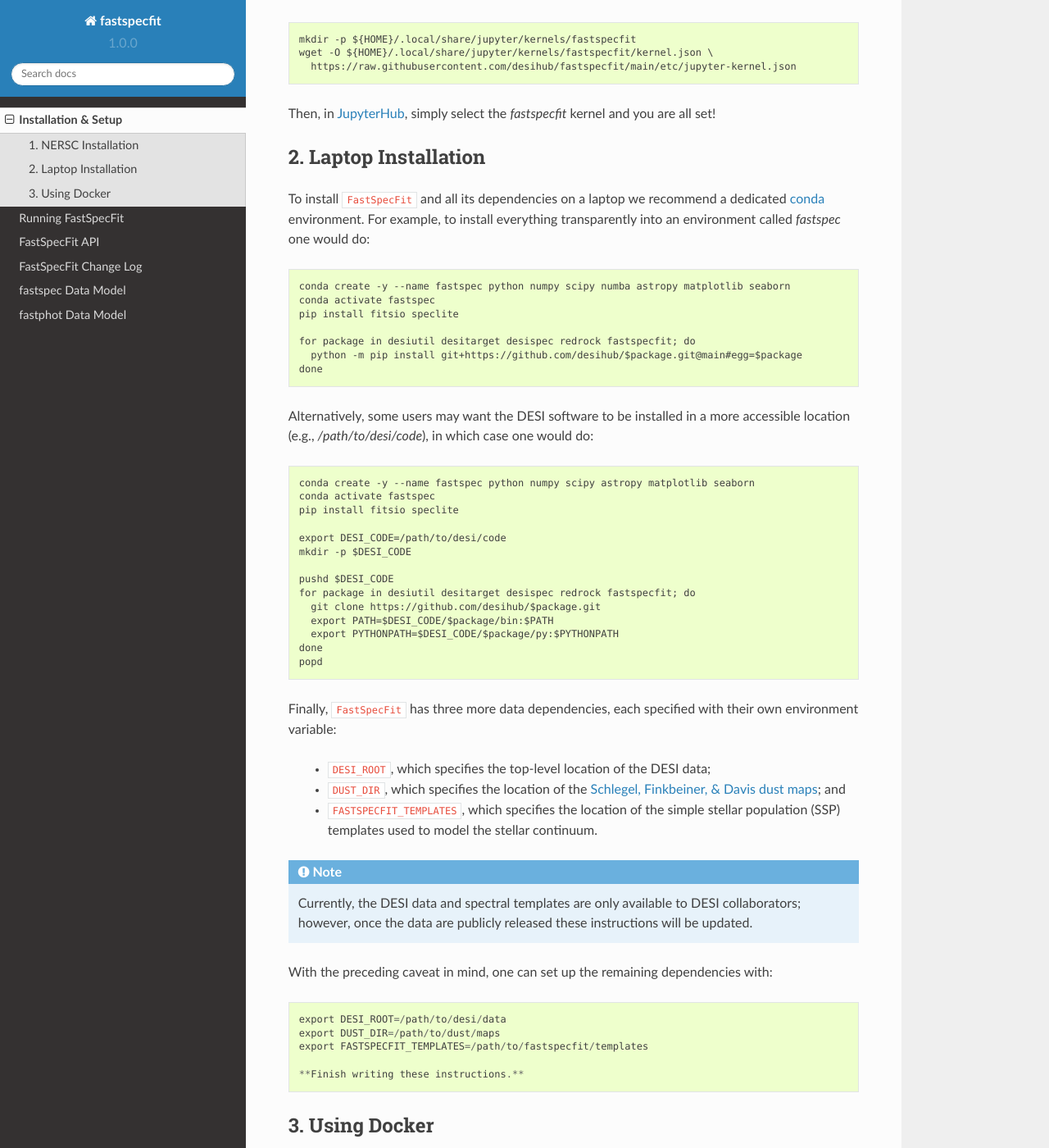
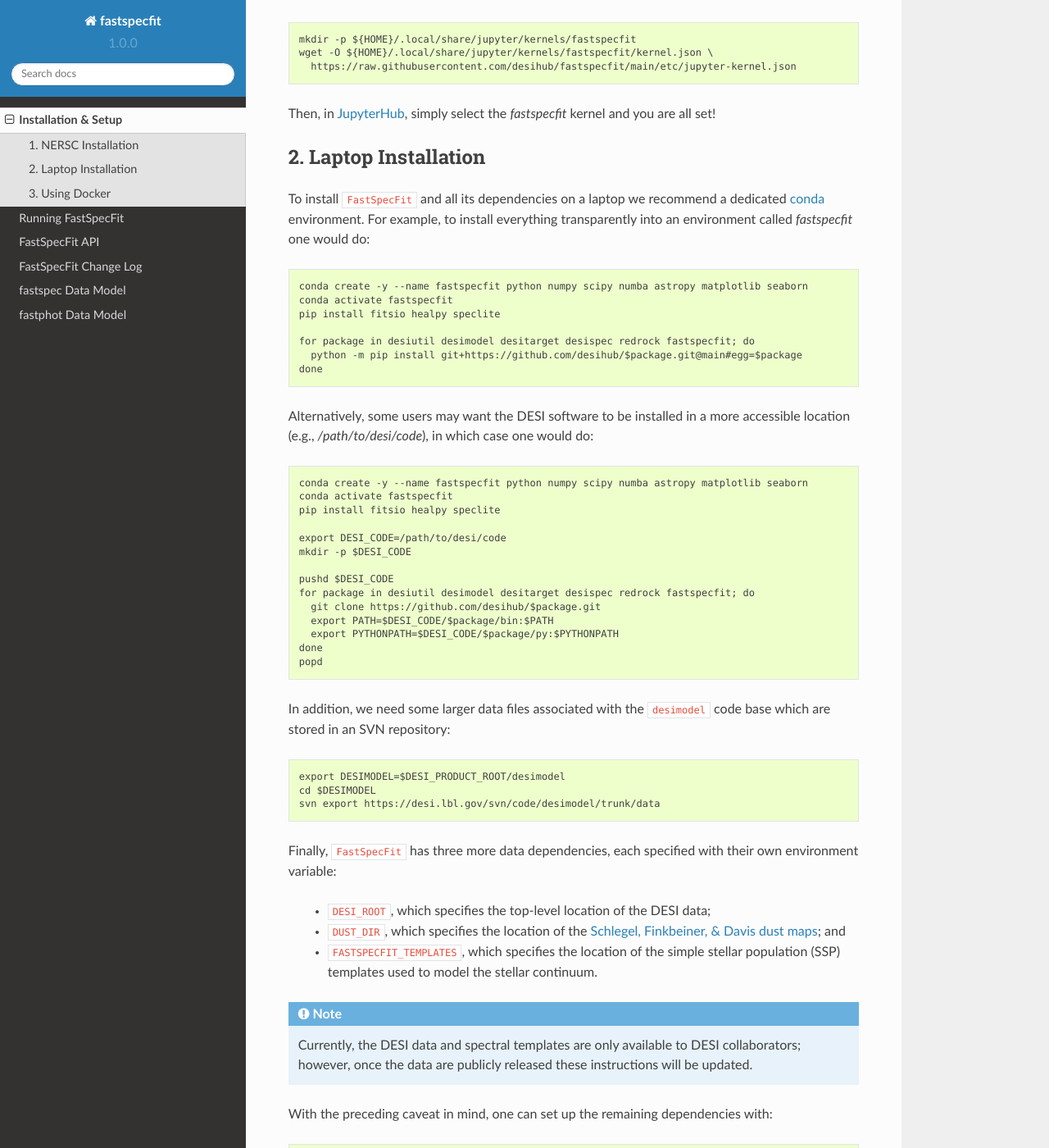
Before and after one commit to desihub/fastspecfit, a Sphinx documentation site: the page built from doc/install.rst, in a window 1280 px wide and 1400 px high, scrolled down 656 px. Shown: the whole window at 82% size. Built offline with Sphinx 7.4.7 and the Read the Docs theme 2.0.0, drawn with Linux system fonts in a browser that asks for light colours.

Commit message:
healpy required too

```diff
--- a/doc/install.rst
+++ b/doc/install.rst
@@ -44,33 +44,40 @@ set!
 
 To install ``FastSpecFit`` and all its dependencies on a laptop we recommend a
 dedicated `conda`_ environment. For example, to install everything transparently
-into an environment called *fastspec* one would do::
+into an environment called *fastspecfit* one would do::
 
-  conda create -y --name fastspec python numpy scipy numba astropy matplotlib seaborn
-  conda activate fastspec
-  pip install fitsio speclite
+  conda create -y --name fastspecfit python numpy scipy numba astropy matplotlib seaborn
+  conda activate fastspecfit
+  pip install fitsio healpy speclite
 
-  for package in desiutil desitarget desispec redrock fastspecfit; do
+  for package in desiutil desimodel desitarget desispec redrock fastspecfit; do
     python -m pip install git+https://github.com/desihub/$package.git@main#egg=$package
   done
 
 Alternatively, some users may want the DESI software to be installed in a more
 accessible location (e.g., */path/to/desi/code*), in which case one would do::
 
-  conda create -y --name fastspec python numpy scipy astropy matplotlib seaborn
-  conda activate fastspec
-  pip install fitsio speclite
+  conda create -y --name fastspecfit python numpy scipy numba astropy matplotlib seaborn
+  conda activate fastspecfit
+  pip install fitsio healpy speclite
 
   export DESI_CODE=/path/to/desi/code
   mkdir -p $DESI_CODE
 
   pushd $DESI_CODE
-  for package in desiutil desitarget desispec redrock fastspecfit; do
+  for package in desiutil desimodel desitarget desispec redrock fastspecfit; do
     git clone https://github.com/desihub/$package.git
     export PATH=$DESI_CODE/$package/bin:$PATH
     export PYTHONPATH=$DESI_CODE/$package/py:$PYTHONPATH
   done
   popd
+
+In addition, we need some larger data files associated with the ``desimodel``
+code base which are stored in an SVN repository::
+
+  export DESIMODEL=$DESI_PRODUCT_ROOT/desimodel
+  cd $DESIMODEL
+  svn export https://desi.lbl.gov/svn/code/desimodel/trunk/data
 
 Finally, ``FastSpecFit`` has three more data dependencies, each specified with
 their own environment variable:
--- a/doc/running.rst
+++ b/doc/running.rst
@@ -58,7 +58,9 @@ The arguments to ``fastspec`` can be inspected by invoking the script with the
     --solve-vdisp         Solve for the velocity dispersion (only when using fastspec). (default: False)
     --verbose             Be verbose (for debugging purposes). (default: False)
 
+For example, do::
 
+  fastspec ${DESI_ROOT}/spectro/redux/fuji/tiles/cumulative/80613/20210324/redrock-4-80613-thru20210324.fits -o fastspec.fits --targetids 39633345008634465
 
 
 Write me.
```
Also changed, not shown: requirements.txt (+6 -4 lines).
